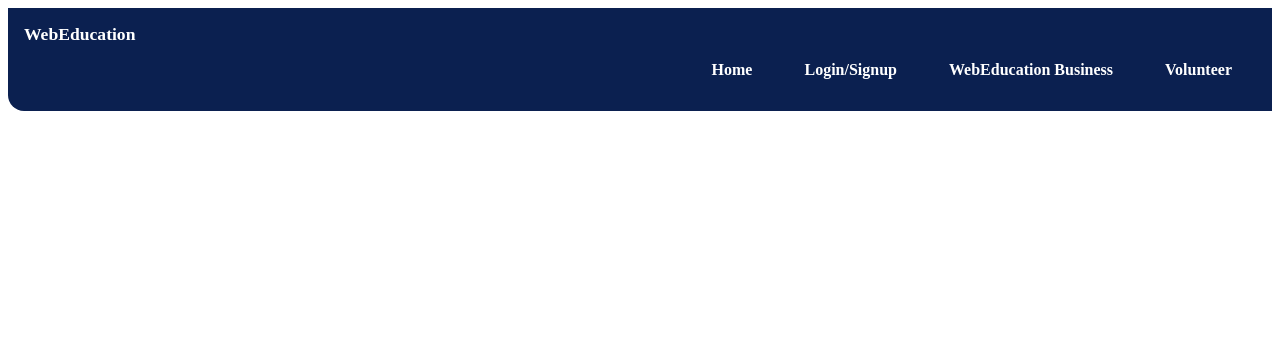
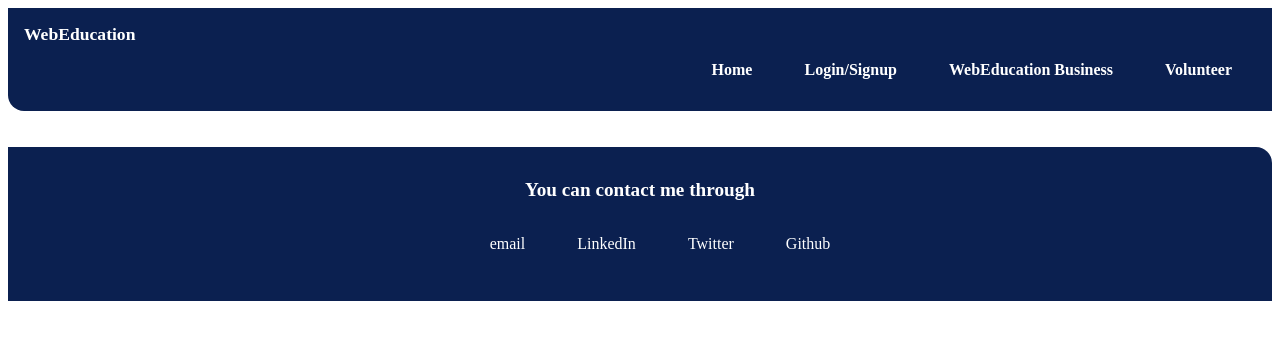
Before and after one commit to liza0012/education-website, a plain HTML site: page index.html in a window 1280 px wide. Drawn offline with Linux system fonts and the light colour scheme.

Commit message:
footer added

```diff
--- a/index.html
+++ b/index.html
@@ -20,6 +20,22 @@
             </li>
         </ul>
     </nav>
+
+    <br>
+    <br>
+
+    <footer class="footer">
+
+        <div class="footer-header">You can contact me through</div>
+        <br>
+        <ul class="social-links list-non-bullet">
+            <li class="list-item-inline"> <a class="link" href="/"> <i class="fa-regular fa-envelope"></i> email </a></li>
+            <li class="list-item-inline"> <a class="link" href="https://www.linkedin.com/in/kashish-arora-a9a84323a/"> <i class="fa-brands fa-linkedin"></i> LinkedIn </a></li>
+            <li class="list-item-inline"> <a class="link" href="https://twitter.com/kashish_ar_03"> <i class="fa-brands fa-twitter"></i> Twitter </a></li>
+            <li class="list-item-inline"> <a class="link" href="https://github.com/kashisha3"> <i class="fa-brands fa-github"></i> Github </a></li>
+        </ul>
+
+    </footer>
     </body>
 </html>
 <script src="./index.js"></script>
--- a/style.css
+++ b/style.css
@@ -62,3 +62,20 @@
 .navigation .link-active{
     font-weight: bold;
 }
+
+.footer{
+    background-color: var(--primary-color);
+    padding: 2rem 0rem;
+    text-align: center;
+    color: white;
+    border-top-right-radius: 1rem ;
+}
+
+.footer .link{
+    color: white;
+}
+
+.footer .footer-header{
+    font-size: larger;
+    font-weight: bold;
+}
```
